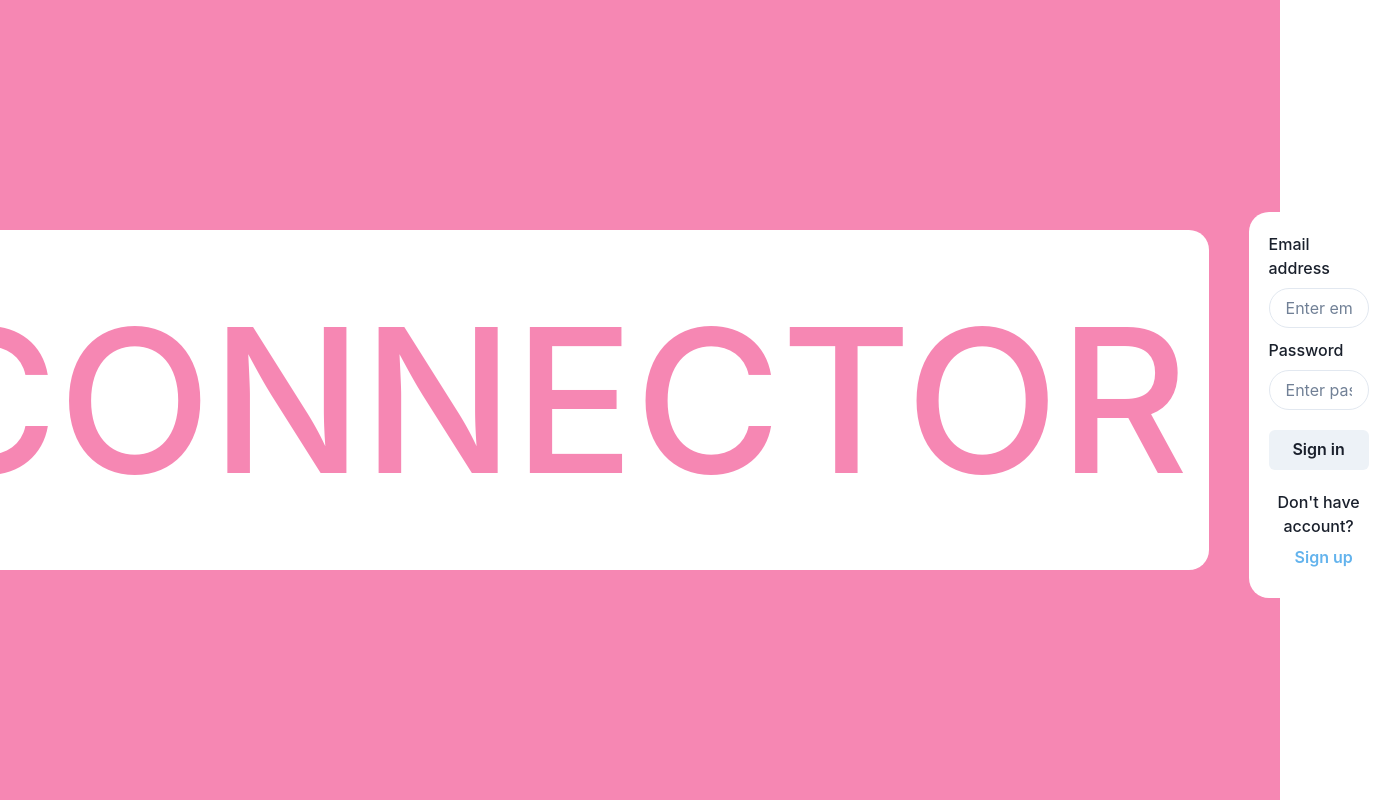
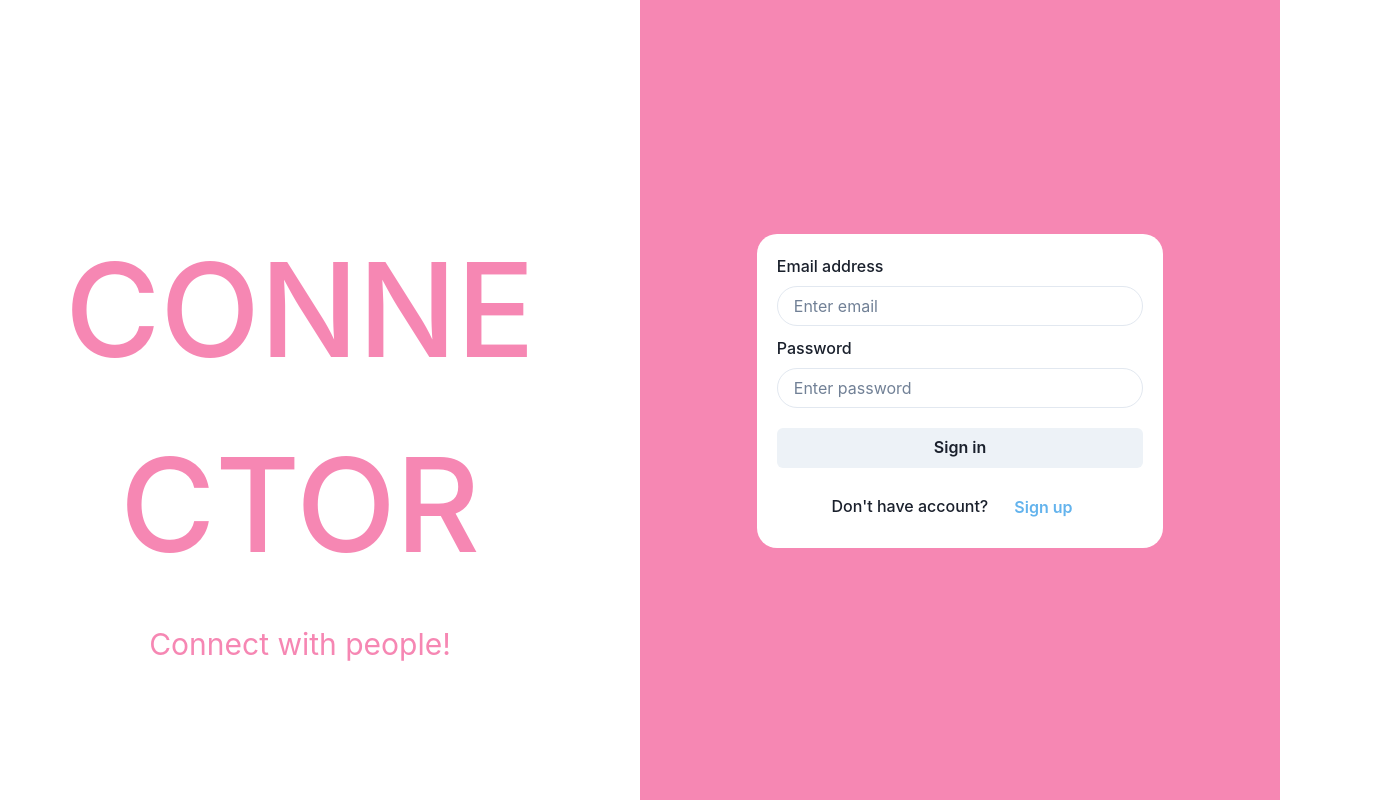
Before and after one commit to connector-tech/connector-front, a React (Create React App) app: page /login in a window 1280 px wide. Shown: the whole page, 1389 px wide, since content can reach past the window. Built offline with nearby package versions, Linux system fonts and the light colour scheme.

Commit message:
design changed

```diff
--- a/src/api/auth/auth-hooks.jsx
+++ b/src/api/auth/auth-hooks.jsx
@@ -4,18 +4,37 @@ import { createUser, login } from "./auth";
 
 export function useCreateUser() {
   const navigate = useNavigate();
-  const { mutate, isSuccess } = useMutation(
+  const { mutate, isSuccess, data } = useMutation(
     ["createUser"],
-    ({ firstName, lastName, email, password, confirmPassword, age, bio, interests }) =>
-      createUser(firstName, lastName, email, password, confirmPassword, age, bio, interests),
+    ({
+      firstName,
+      lastName,
+      email,
+      password,
+      confirmPassword,
+      age,
+      bio,
+      interests,
+    }) =>
+      createUser(
+        firstName,
+        lastName,
+        email,
+        password,
+        confirmPassword,
+        age,
+        bio,
+        interests,
+      ),
     {
-      onSuccess: () => {
+      onSuccess: (data) => {
         navigate("/");
-      }
-    }
+        localStorage.setItem("token", data.data?.access_token);
+      },
+    },
   );
 
-  return { isSuccess, mutate };
+  return { isSuccess, mutate, data };
 }
 
 export function useLogin() {
@@ -24,10 +43,11 @@ export function useLogin() {
     ["loginUser"],
     ({ email, password }) => login(email, password),
     {
-      onSuccess: () => {
+      onSuccess: (data) => {
         navigate("/");
-      }
-    }
+        localStorage.setItem("token", data.data?.access_token);
+      },
+    },
   );
 
   return { mutate, isSuccess, data };
--- a/src/api/auth/auth.jsx
+++ b/src/api/auth/auth.jsx
@@ -1,4 +1,4 @@
-import axios from 'axios';
+import axios from "axios";
 
 export async function createUser(
   firstName,
@@ -10,7 +10,9 @@ export async function createUser(
   bio,
   interests,
 ) {
-  const { data } = await axios.post('https://core-46ur.onrender.com/auth/sign-up', {
+  const { data } = await axios.post(
+    "https://core-46ur.onrender.com/auth/sign-up",
+    {
       first_name: firstName,
       last_name: lastName,
       email,
@@ -19,16 +21,20 @@ export async function createUser(
       age,
       bio,
       interests,
-  });
-  return data;
+    },
+  );
+  return { data };
 }
 
 export async function login(email, password) {
-  const { data } = await axios.post('https://core-46ur.onrender.com/auth/sign-in', {
+  const { data } = await axios.post(
+    "https://core-46ur.onrender.com/auth/sign-in",
+    {
       email,
       password,
-  });
-  return data;
+    },
+  );
+  return { data };
 }
 
 export async function updateUser(
@@ -41,7 +47,7 @@ export async function updateUser(
   bio,
   interests,
 ) {
-  const { data } = await axios.post('https://core-46ur.onrender.com/', {
+  const { data } = await axios.post("https://core-46ur.onrender.com/", {
     first_name: firstName,
     last_name: lastName,
     email,
--- a/src/pages/login-page/index.jsx
+++ b/src/pages/login-page/index.jsx
@@ -1,5 +1,12 @@
 import { useState } from "react";
-import { Box, Button, Center, Text, VStack } from "@chakra-ui/react";
+import {
+  Box,
+  Button,
+  Center,
+  SimpleGrid,
+  Text,
+  VStack,
+} from "@chakra-ui/react";
 import { LoginForm } from "./login-form";
 import { RegisterForm } from "./register-form";
 
@@ -11,20 +18,47 @@ export function LoginPage() {
   };
 
   return (
-    <Center bg="pink.300" h="100vh" display={{ base: "block", lg: "flex" }}>
-      <Box bg="white" borderRadius="20px" mr={{ base: "0", lg: "40px" }}>
-        <Text fontSize={{ base: "50px", sm: "200px" }} color="pink.300" fontWeight="500" p="20px">
+    <SimpleGrid columns={2} height="100vh">
+      <Box
+        bg="white"
+        borderRadius="20px"
+        mr={{ base: "0", lg: "40px" }}
+        pt="30%"
+      >
+        <Text
+          fontSize={{ base: "50px", sm: "130px" }}
+          color="pink.300"
+          fontWeight="500"
+          p="20px"
+        >
           CONNECTOR
         </Text>
+        <Center>
+          <Text color="pink.300" fontSize={{ base: "30px", sm: "30px" }} w="sm">
+            Connect with people!
+          </Text>
+        </Center>
       </Box>
-      <VStack>
-        <Box maxW="sm" bg="white" p="20px" borderRadius="20px" mt={{ base: "10%", lg: "10px" }}>
+      <VStack bg="pink.300">
+        <Center mt={isLogin ? "35%" : "20%"}>
+          <Box
+            maxW="fit-content"
+            bg="white"
+            p="20px"
+            borderRadius="20px"
+            mt={{ base: "10%", lg: "10px" }}
+          >
             {isLogin ? (
               <>
                 <LoginForm />
                 <Text w="100%" mt="20px" fontWeight="500">
                   Don't have account?
-                <Button ml="10px" color="blue.300" bg="transparent" onClick={onSignIn}>
+                  <Button
+                    ml="10px"
+                    color="blue.300"
+                    bg="transparent"
+                    onClick={onSignIn}
+                  >
                     Sign up
                   </Button>
                 </Text>
@@ -34,14 +68,20 @@ export function LoginPage() {
                 <RegisterForm />
                 <Text w="100%" mt="20px" fontWeight="500">
                   Already have account?
-                <Button ml="10px" color="blue.300" bg="transparent" onClick={onSignIn}>
+                  <Button
+                    ml="10px"
+                    color="blue.300"
+                    bg="transparent"
+                    onClick={onSignIn}
+                  >
                     Sign in
                   </Button>
                 </Text>
               </>
             )}
           </Box>
+        </Center>
       </VStack>
-    </Center>
+    </SimpleGrid>
   );
 }
--- a/src/pages/login-page/login-form/index.jsx
+++ b/src/pages/login-page/login-form/index.jsx
@@ -1,4 +1,4 @@
-import { Button, FormControl, FormLabel, Input, Text } from "@chakra-ui/react";
+import { Button, FormControl, FormLabel, Input, Box } from "@chakra-ui/react";
 import { useLogin } from "../../../api/auth/auth-hooks";
 import { useState } from "react";
 import { redirect } from "react-router-dom";
@@ -11,7 +11,7 @@ export function LoginForm() {
   const onLogin = () => {
     login({
       email,
-      password
+      password,
     });
     if (isSuccess) {
       redirect("/");
```
Also changed, not shown: src/pages/main-page/index.jsx (+21 -2 lines), src/App.css (line endings or trailing spaces). Lines whose indentation alone changed are shown as unchanged.
